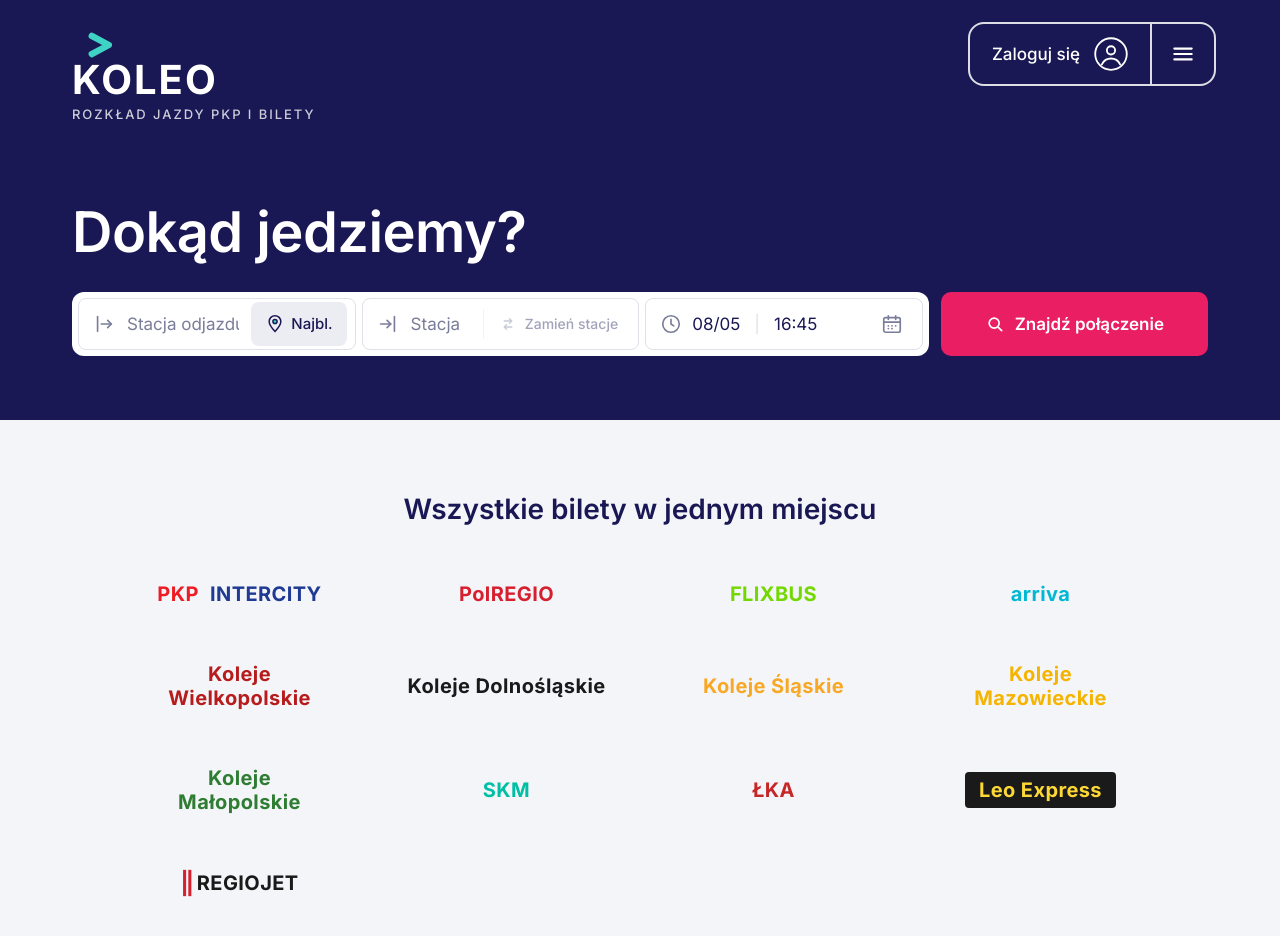
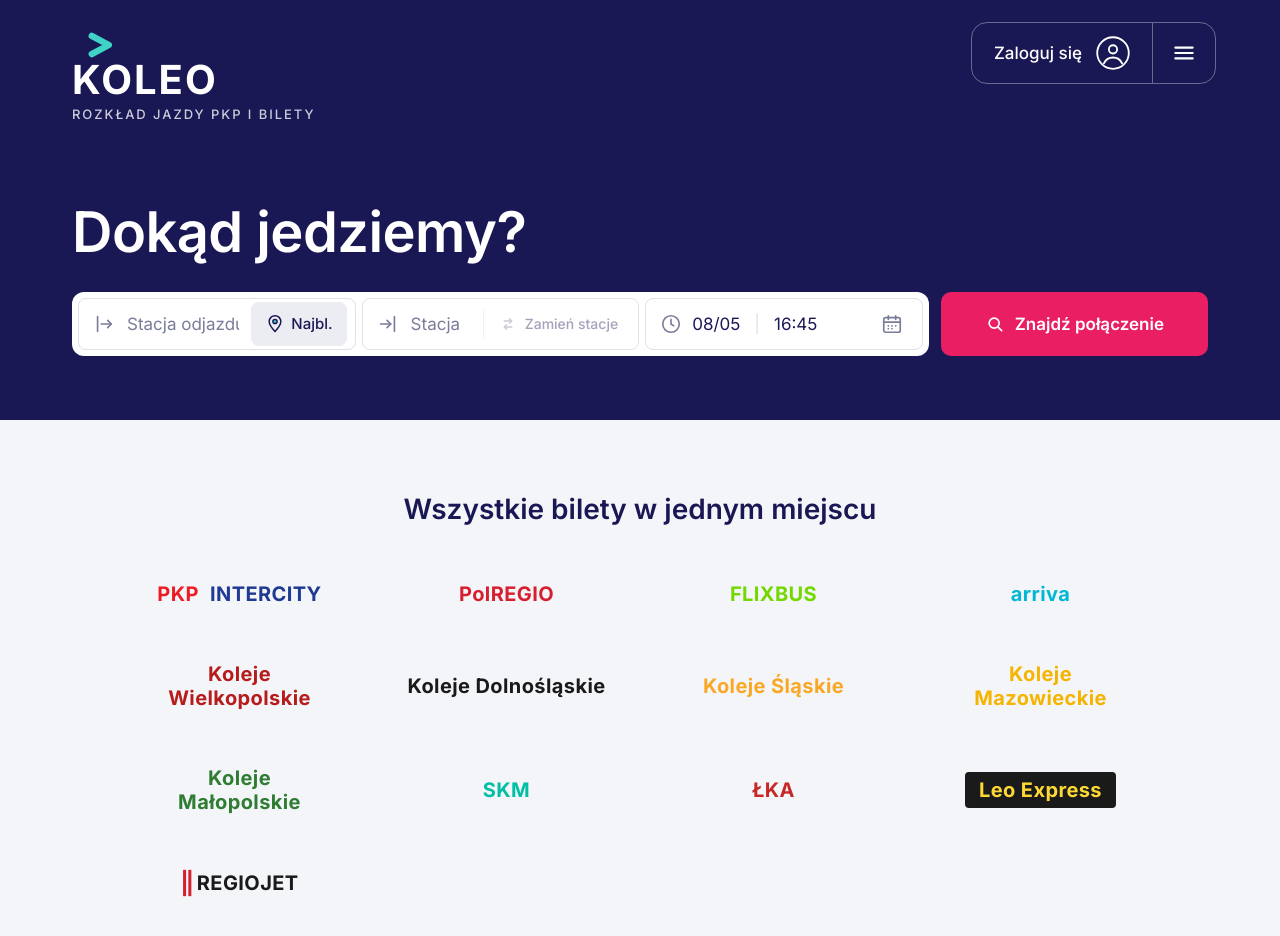
Before and after one commit to Max12rt/Zako, an Angular app in the folder frontend/: page / in a window 1280 px wide. Shown: the top 936 px of the page. Built offline with nearby package versions, Linux system fonts and the light colour scheme.

Commit message:
style(frontend): revert pill border opacity (keep size+position changes)

```diff
--- a/frontend/src/app/header-menu/header-menu.scss
+++ b/frontend/src/app/header-menu/header-menu.scss
@@ -8,14 +8,14 @@
 .actions-pill {
   display: inline-flex;
   align-items: stretch;
-  border: 2px solid rgba(255, 255, 255, 0.85);
+  border: 1.5px solid rgba(255, 255, 255, 0.35);
   border-radius: 16px;
   background: transparent;
   overflow: hidden;
   transition: border-color 0.15s ease;
 }
 .actions-pill:hover,
-.actions-pill--active { border-color: #fff; }
+.actions-pill--active { border-color: rgba(255, 255, 255, 0.6); }
 
 .pill-btn {
   display: inline-flex;
@@ -40,7 +40,7 @@
 
 .pill-btn--menu {
   padding: 13px 18px;
-  border-left: 2px solid rgba(255, 255, 255, 0.85);
+  border-left: 1.5px solid rgba(255, 255, 255, 0.35);
 }
 .pill-btn--menu svg { width: 26px; height: 26px; }
 
```
